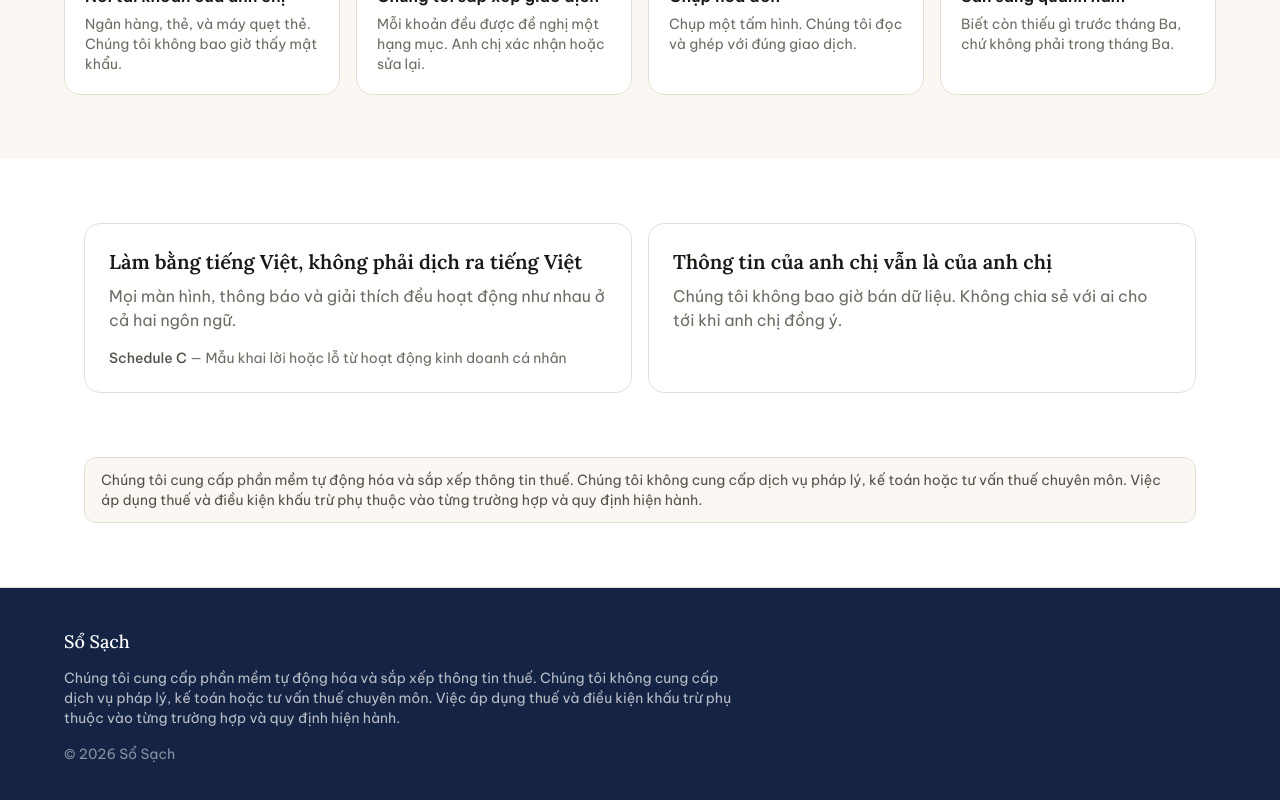
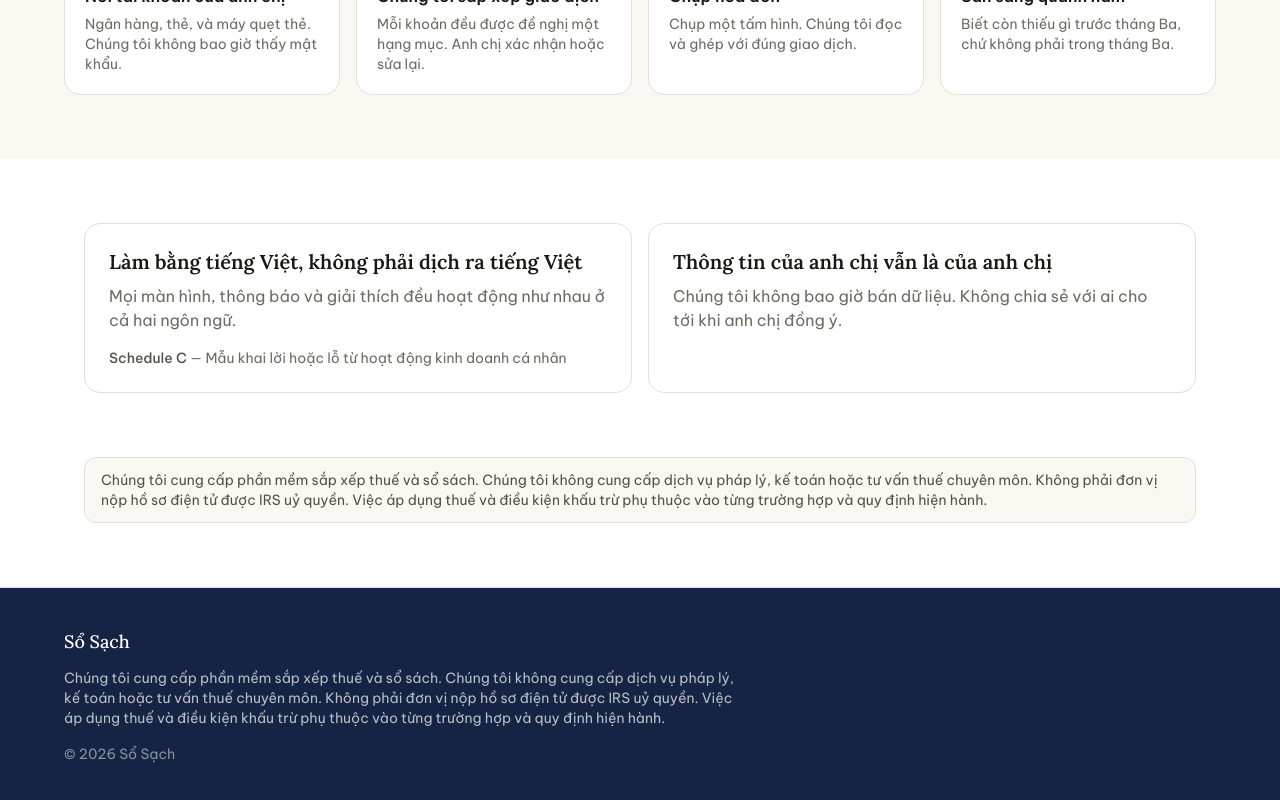
Before and after one commit to gocreditvivo/vntax.ai, a React (Vite) app: page /#/ in a window 1280 px wide. Shown: the part 1050-1850 px from the top of the page. Built offline with nearby package versions, Linux system fonts and the light colour scheme.

Commit message:
Add Vietnamese product boundary and disclosure

```diff
--- a/src/i18n/vi.ts
+++ b/src/i18n/vi.ts
@@ -69,9 +69,10 @@ export const vi: Dict = {
   legal: {
     promise: 'Chúng tôi sắp xếp sổ sách kinh doanh và giúp anh chị sẵn sàng cho mùa thuế.',
     disclosure:
-      'Chúng tôi cung cấp phần mềm tự động hóa và sắp xếp thông tin thuế. Chúng tôi không ' +
-      'cung cấp dịch vụ pháp lý, kế toán hoặc tư vấn thuế chuyên môn. Việc áp dụng thuế và ' +
-      'điều kiện khấu trừ phụ thuộc vào từng trường hợp và quy định hiện hành.',
+      'Chúng tôi cung cấp phần mềm sắp xếp thuế và sổ sách. Chúng tôi không cung cấp dịch vụ ' +
+      'pháp lý, kế toán hoặc tư vấn thuế chuyên môn. Không phải đơn vị nộp hồ sơ điện tử được ' +
+      'IRS uỷ quyền. Việc áp dụng thuế và điều kiện khấu trừ phụ thuộc vào từng trường hợp và ' +
+      'quy định hiện hành.',
     planningOnly: 'Chỉ là ước tính để dự trù',
     planningBody:
       'Số thuế phải đóng sau cùng tùy thuộc vào thông tin đầy đủ và quy định hiện hành.',
@@ -109,11 +110,14 @@ export const vi: Dict = {
   },
 
   marketing: {
+    trustBadge: 'Song ngữ · Việt–Anh · Dành cho nhà hàng và tiệm nail',
     heroTitle: 'Tự động hóa thuế thông minh cho nhà hàng và tiệm nail',
     heroBody:
       'Theo dõi chi phí. Sắp xếp hóa đơn. Tìm các khoản khấu trừ có thể áp dụng. Sẵn sàng cho mùa thuế.',
     ctaPrimary: 'Dùng thử miễn phí',
     ctaSecondary: 'Xem cách hoạt động',
+    productBoundary:
+      'Phần mềm sắp xếp sổ sách. Không phải công ty kế toán, và không thay thế được kế toán.',
     pickIndustry: 'Anh chị đang làm nghề nào?',
     restaurantCard: 'Nhà hàng',
     restaurantCardBody: 'Giá vốn thực phẩm, phí app giao đồ ăn, lương, tiền tip, hồ sơ thuế bán hàng',
```
